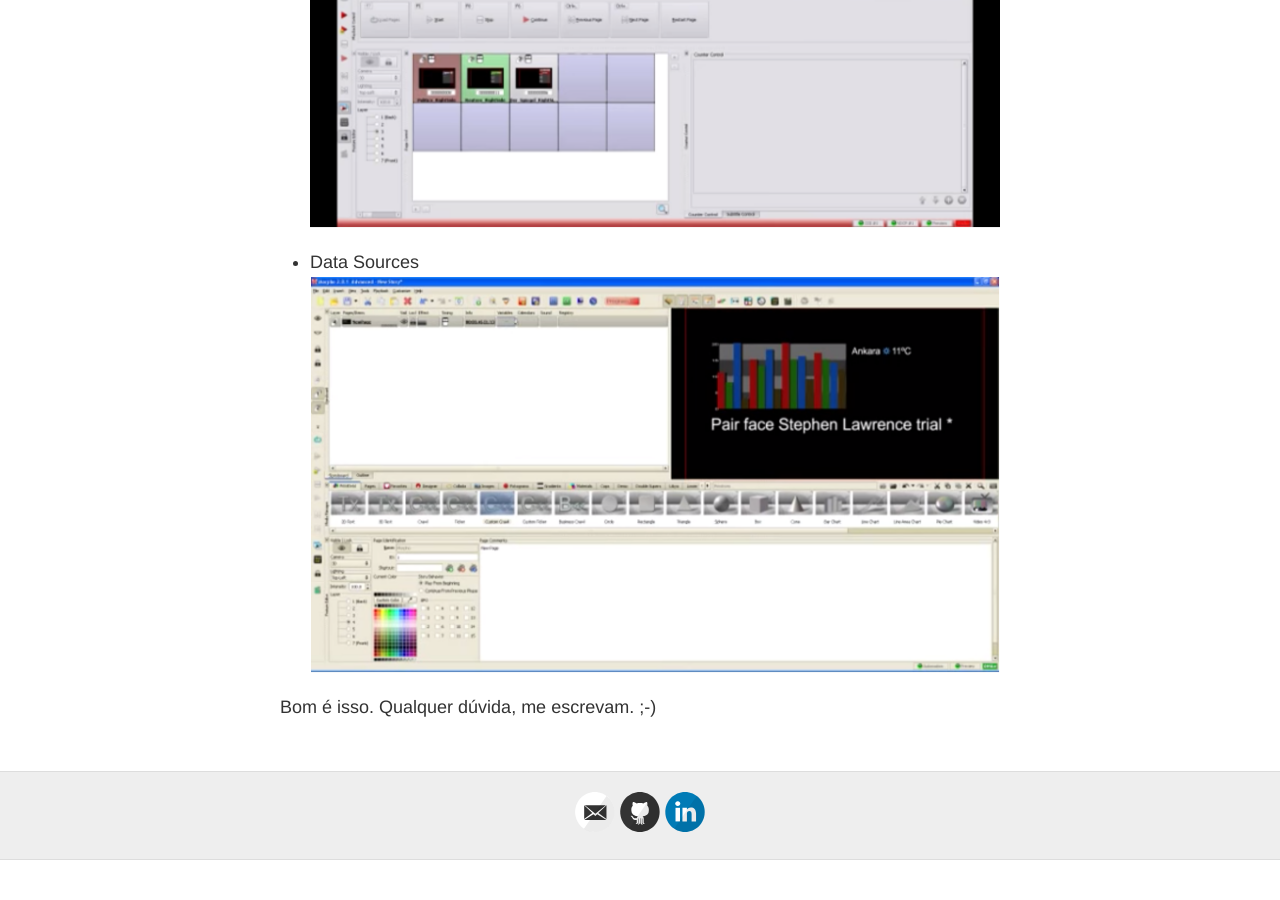
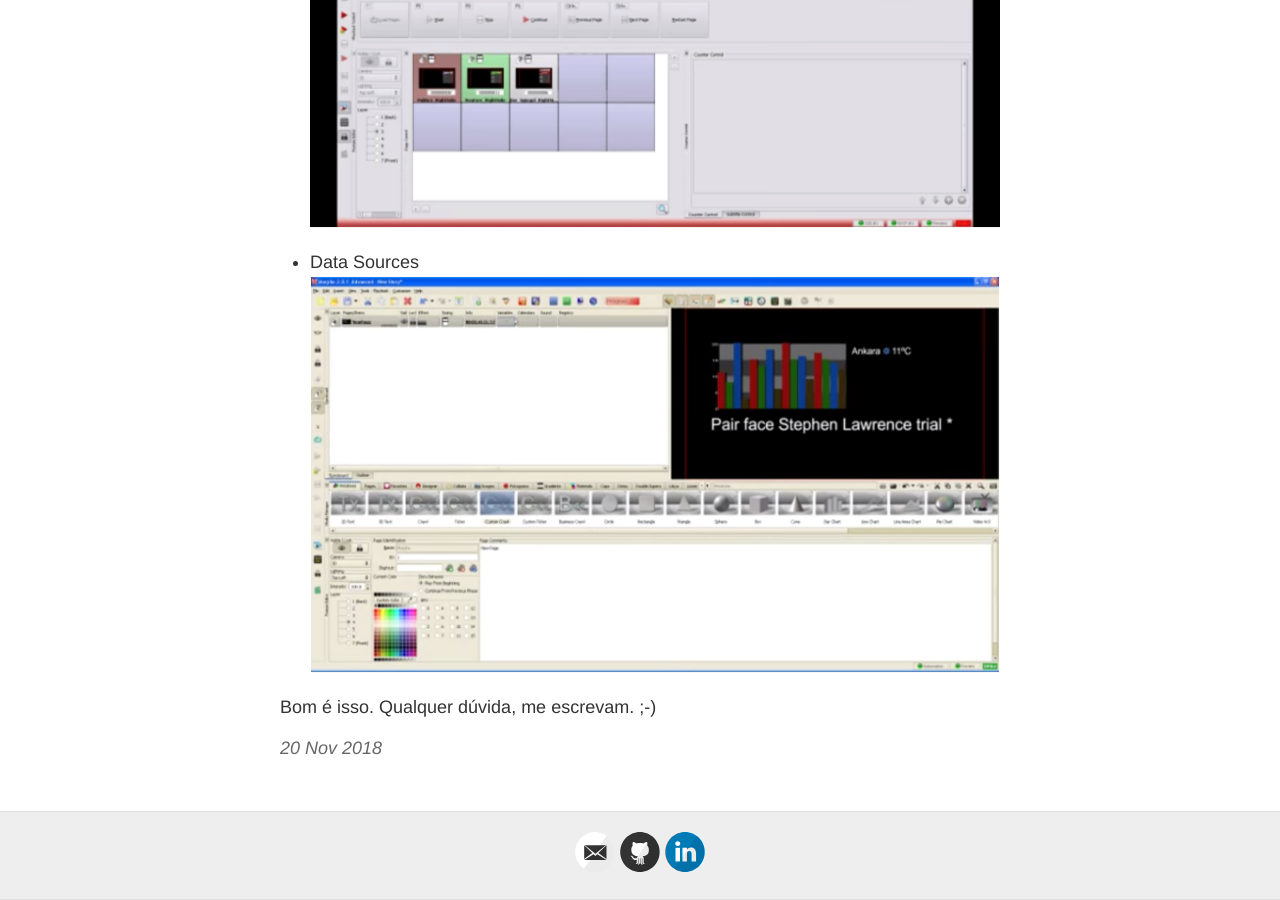
Before and after one commit to ficosta/ficosta.github.io, a Jekyll site: the page built from _posts/2018-11-20-Orad-Avid-Morpho.md, in a window 1280 px wide and 900 px high, scrolled down 1751 px. Built offline with Jekyll 4.4.1, drawn with Linux system fonts in a browser that asks for light colours; comment, search, counter and statistics services are not loaded; before the commit the page ends 2611 px from its top, so only the background shows below that.

Commit message:
Date Post

```diff
--- a/_layouts/post.html
+++ b/_layouts/post.html
@@ -10,7 +10,7 @@ layout: default
   </div>
 
   <div class="date">
-    {{ post.date | date_to_string }}
+    {{ page.date | date_to_string }}
   </div>
 
   {% include disqus.html %}
--- a/index.html
+++ b/index.html
@@ -12,7 +12,7 @@ layout: default
         {{ post.excerpt }}
       </div>
       <div class="date">
-        {{ post.date | date_to_string }}
+        {{ page.date | date_to_string }}
       </div>
       <a href="{{ site.baseurl }}{{ post.url }}" class="read-more">Leia mais...</a>
     </article>
```
